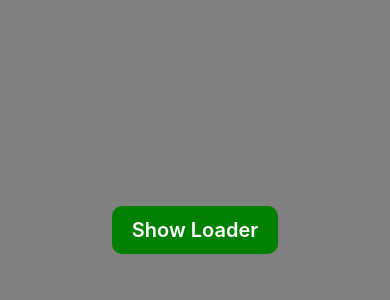
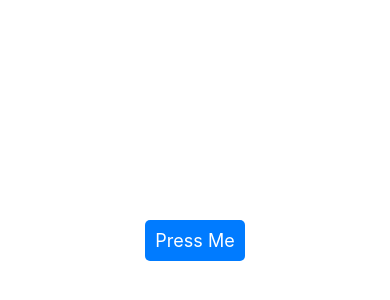
Before and after one commit to bhattk64/React-Native-Practice, a React Native app: screen / in a window 390 px wide. Shown: the part 182-482 px from the top of the page. Built offline with nearby package versions, Linux system fonts and the light colour scheme.

Commit message:
Learned about pressable button like:onPress,onPressIn,onPressOut,onLongPress event lister

```diff
--- a/App.jsx
+++ b/App.jsx
@@ -2,7 +2,8 @@ import React from 'react'
 // import {Text,View,Button}from 'react-native'
 // import First from './src/components/First'
 import {View} from 'react-native'
-import Loader from './src/components/Loader'
+import PreesableComponents from './src/components/PreesableComponents'
+// import Loader from './src/components/Loader'
 // import StyleWithButton from './src/components/StyleWithButton'
 // import HideShowToggle from './src/components/HideShowToggle'
 // import UseEffectHookUnmountingPhase from './src/components/UseEffectHookUnmountingPhase'
@@ -46,7 +47,8 @@ const App = () => {
      {/* <UseEffectHookUnmountingPhase/> */}
      {/* <HideShowToggle/> */}
      {/* <StyleWithButton/> */}
-     <Loader/>
+     {/* <Loader/> */}
+     <PreesableComponents/>
     </View>
 
 
--- /dev/null
+++ b/src/components/PreesableComponents.jsx
@@ -0,0 +1,53 @@
+import { View, Text, Pressable, StyleSheet } from 'react-native'
+import React from 'react'
+
+const PreesableComponents = () => {
+    const handlepress=()=>{
+        console.log('Button Pressed');
+    }
+    const handleInPress=()=>{
+        console.log('Press In')
+    }
+    const handleOutPress=()=>{
+        console.log('Press Out')
+    }
+    const handleLongPress=()=>{
+        console.log('Long Press')
+    }
+  return (
+    <View style={styles.container}>
+     <Pressable style={styles.button}
+    //  onPress={handlepress}
+    // onPressIn={handleInPress}
+    // onPressOut={handleOutPress}
+    onLongPress={handleLongPress}
+    delayLongPress={5000}
+
+     >
+        <Text style={styles.buttontext}>Press Me</Text>
+     </Pressable>
+    </View>
+  )
+}
+
+export default PreesableComponents
+
+
+const styles=StyleSheet.create({
+    container:{
+        justifyContent:'center',
+        alignItems:'center',
+        flex:1,
+        backgroundColor:'white'
+    },
+    button:{
+        backgroundColor:'#007bff',
+        padding:10,
+        borderRadius:5,
+
+    },
+    buttontext:{
+        color:'white',
+        fontSize:18
+    }
+})
```
